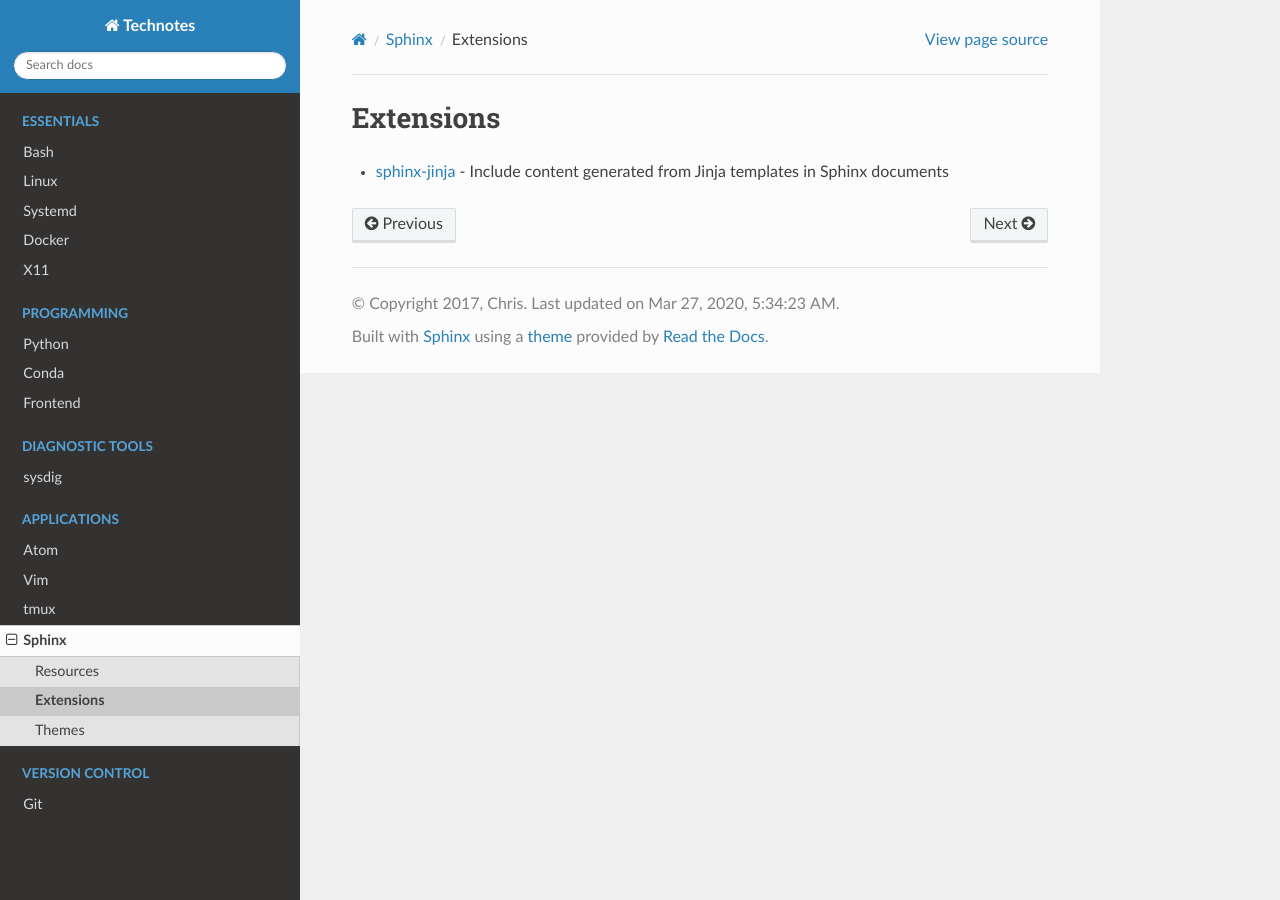
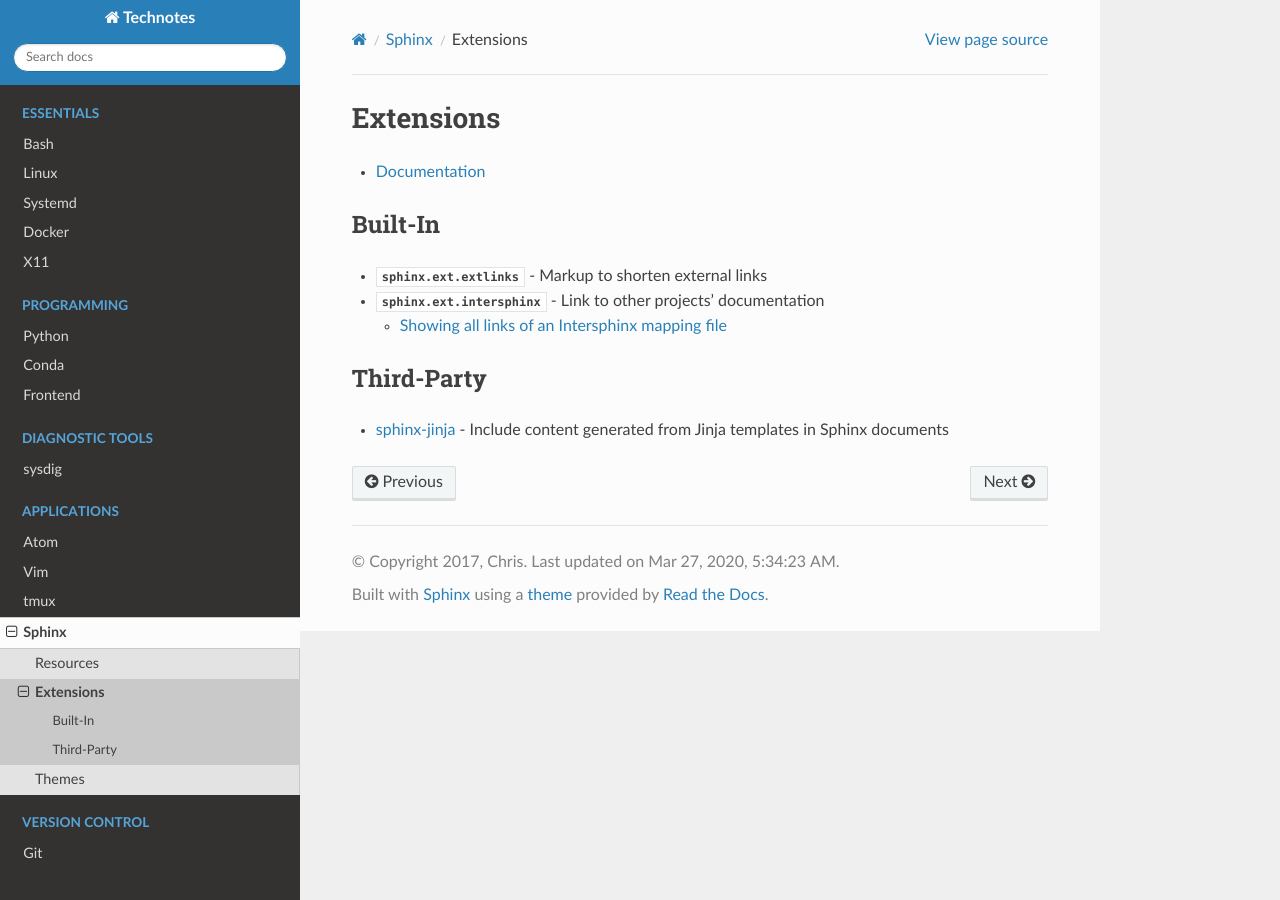
Before and after one commit to heterotopian/technotes, a Sphinx documentation site: the page built from source/sphinx/extension.rst, in a window 1280 px wide. Built offline with Sphinx 7.4.7 and the Read the Docs theme 2.0.0, drawn with Linux system fonts in a browser that asks for light colours.

Commit message:
Move extensions

```diff
--- a/source/sphinx/extension.rst
+++ b/source/sphinx/extension.rst
@@ -5,5 +5,20 @@ Extensions
 
 .. highlight:: console
 
+- `Documentation <https://www.sphinx-doc.org/en/master/usage/extensions/>`_
+
+Built-In
+========
+
+- :py:mod:`sphinx.ext.extlinks` - Markup to shorten external links
+- :py:mod:`sphinx.ext.intersphinx` - Link to other projects’ documentation
+
+  - `Showing all links of an Intersphinx mapping file <https://www.sphinx-doc.org/en/master/usage/extensions/intersphinx.html#showing-all-links-of-an-intersphinx-mapping-file>`_
+
+
+
+Third-Party
+===========
+
 - `sphinx-jinja <https://pypi.org/project/sphinx-jinja/>`_ -
   Include content generated from Jinja templates in Sphinx documents
--- a/source/sphinx/resource.rst
+++ b/source/sphinx/resource.rst
@@ -28,12 +28,6 @@ Documentation
   - `Substitutions <http://www.sphinx-doc.org/en/master/usage/restructuredtext/basics.html#substitutions>`_
     (See also: :ref:`python_module_docutils`)
 
-- `Extensions <https://www.sphinx-doc.org/en/master/usage/extensions/>`_
-
-  - :py:mod:`sphinx.ext.extlinks`
-  - :py:mod:`sphinx.ext.intersphinx`
-
-    - `Showing all links of an Intersphinx mapping file <https://www.sphinx-doc.org/en/master/usage/extensions/intersphinx.html#showing-all-links-of-an-intersphinx-mapping-file>`_
 
 
 Guides
```
